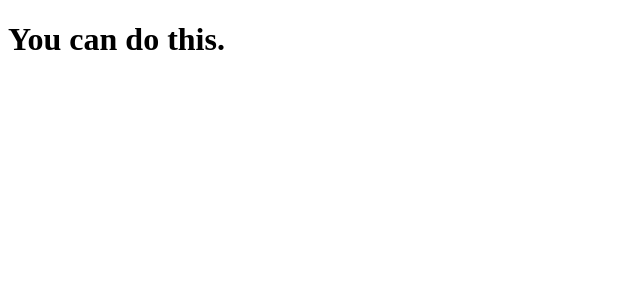
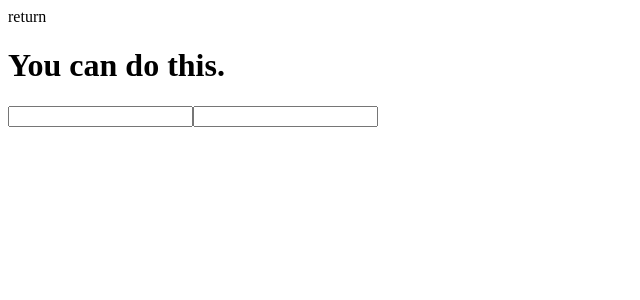
Before and after one commit to alchemy-fullstack-js-spring-2019/react-quiz-retake, a React app: page / in a window 1280 px wide. Shown: the top 300 px of the page, without its empty margins (0-640 px from the left). Built offline with nearby package versions, Linux system fonts and the light colour scheme.

Commit message:
Can view TextSelector in the browser via App

```diff
--- a/src/components/App.js
+++ b/src/components/App.js
@@ -1,5 +1,12 @@
 import React from 'react';
+import TextSelector from './TextSelector';
 
 export default function App() {
-  return <h1>You can do this.</h1>;
+  return (
+    <>
+    return <h1>You can do this.</h1>
+    <TextSelector />
+    <TextSelector />
+    </>
+  );
 }
--- /dev/null
+++ b/src/components/TextSelector.js
@@ -0,0 +1,15 @@
+import React from 'react';
+import PropTypes from 'prop-types';
+
+function TextSelector({ text, handleChange }) {
+  return (
+    <input name="text" type="text" value={text} onChange={handleChange} />
+  );
+}
+
+TextSelector.propTypes = {
+  text: PropTypes.string.isRequired,
+  handleChange: PropTypes.func.isRequired
+};
+
+export default TextSelector;
```
